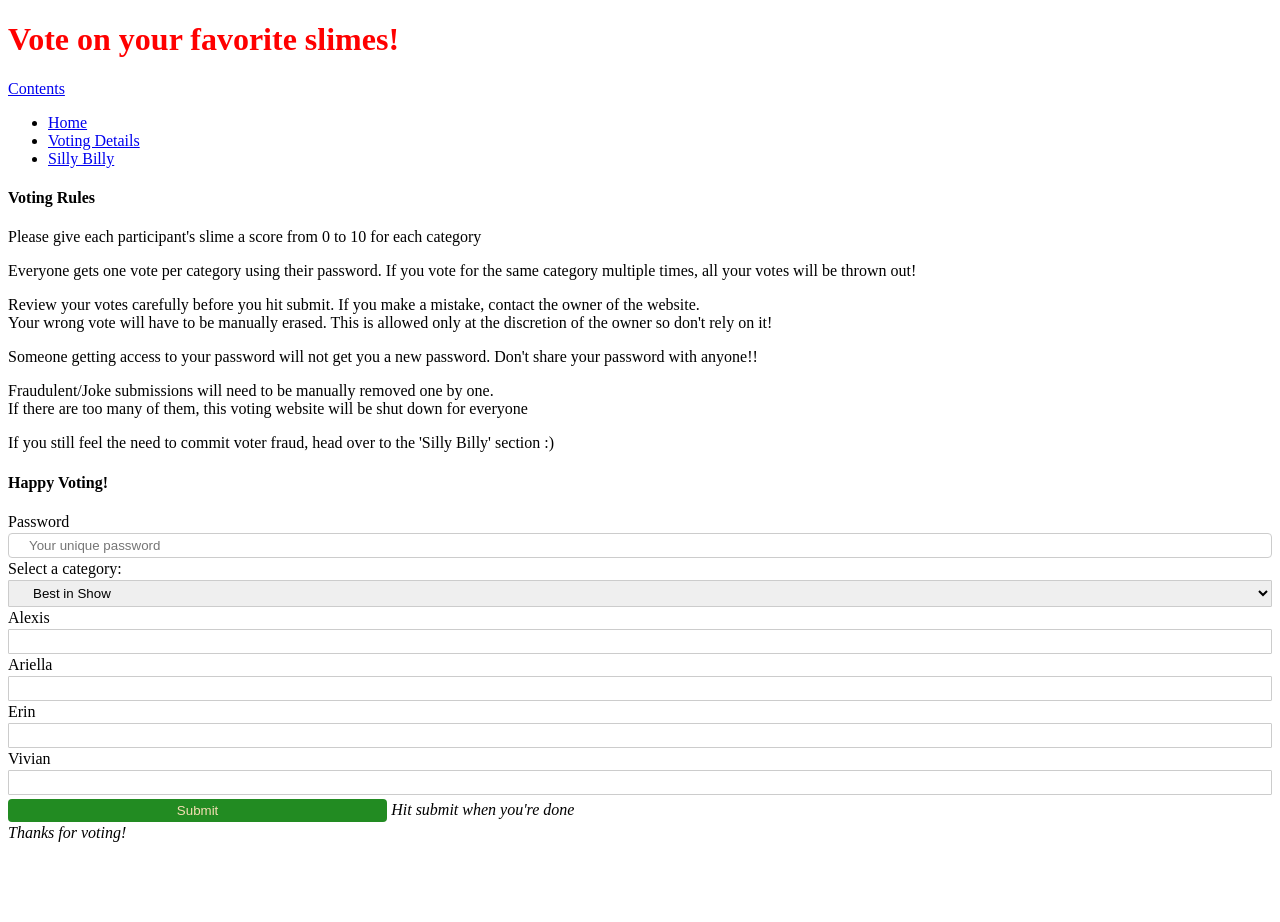
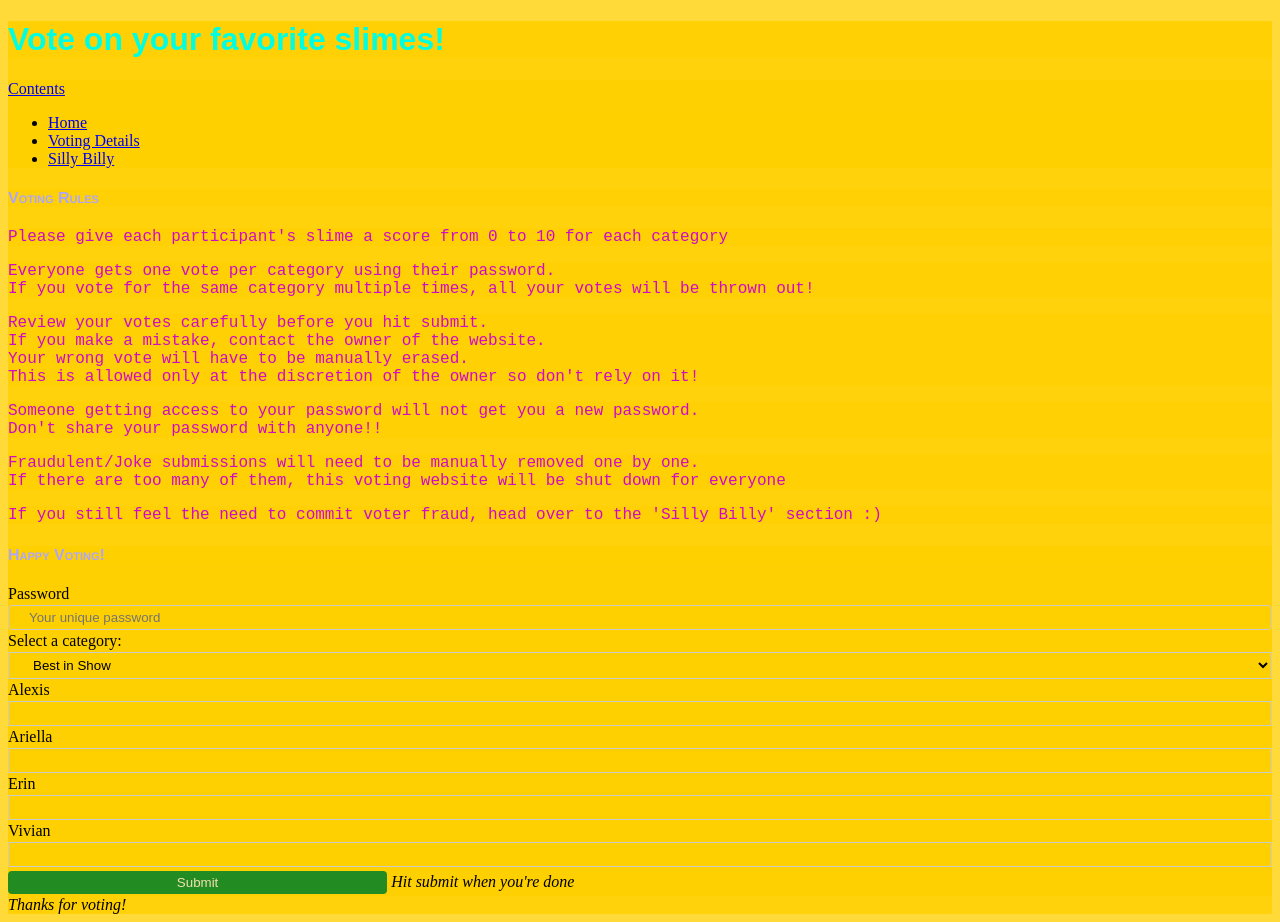
Before and after one commit to karuneshs21/karuneshs21.github.io, a plain HTML site: page index.html in a window 1280 px wide. Before the commit the page ends 850 px from the top, so only its background shows below. Drawn offline with nearby package versions, Linux system fonts and the light colour scheme.

Commit message:
website 3.2.1 changed colors

```diff
--- a/styles.css
+++ b/styles.css
@@ -1,3 +1,4 @@
+* {background-color: rgba(255, 208, 0, 0.781)}
 .table
 {
 	display:table;
@@ -30,9 +31,19 @@
 	width:100px;
 }
 h1 {
-	color:red;
+	color:rgb(0, 255, 225);
+	font-family: fantasy;
+}
+h4{
+	color: rgb(173, 165, 253);
+	font-family: 'Franklin Gothic Medium', 'Arial Narrow', Arial, sans-serif;
+	font-variant: small-caps;
+	font-weight: bolder;
 }
 
 p {
 	white-space: pre;
+	color:rgb(209, 10, 199);
+	font-family: 'Courier New', Courier, monospace, sans-serif;
+	size: 0cqh;
   }
```
Also changed, not shown: index.html (+8 -4 lines).
